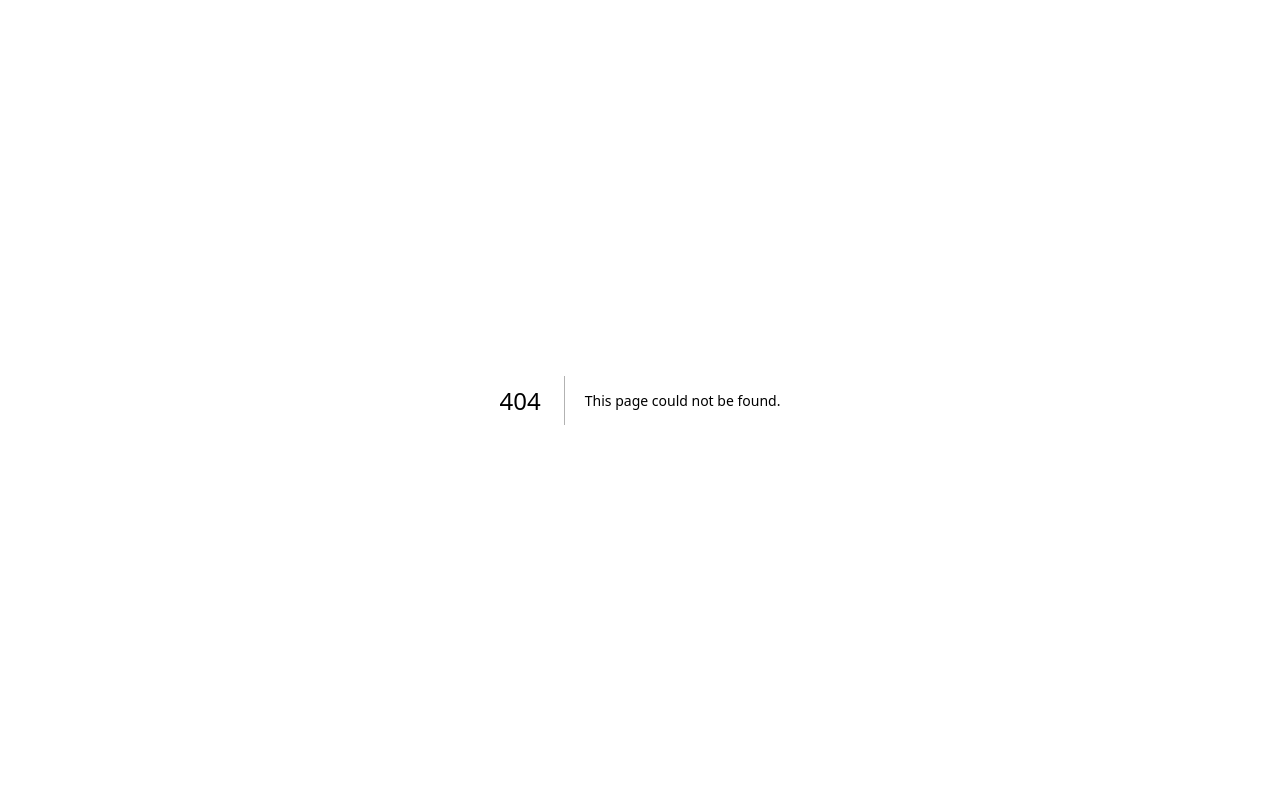
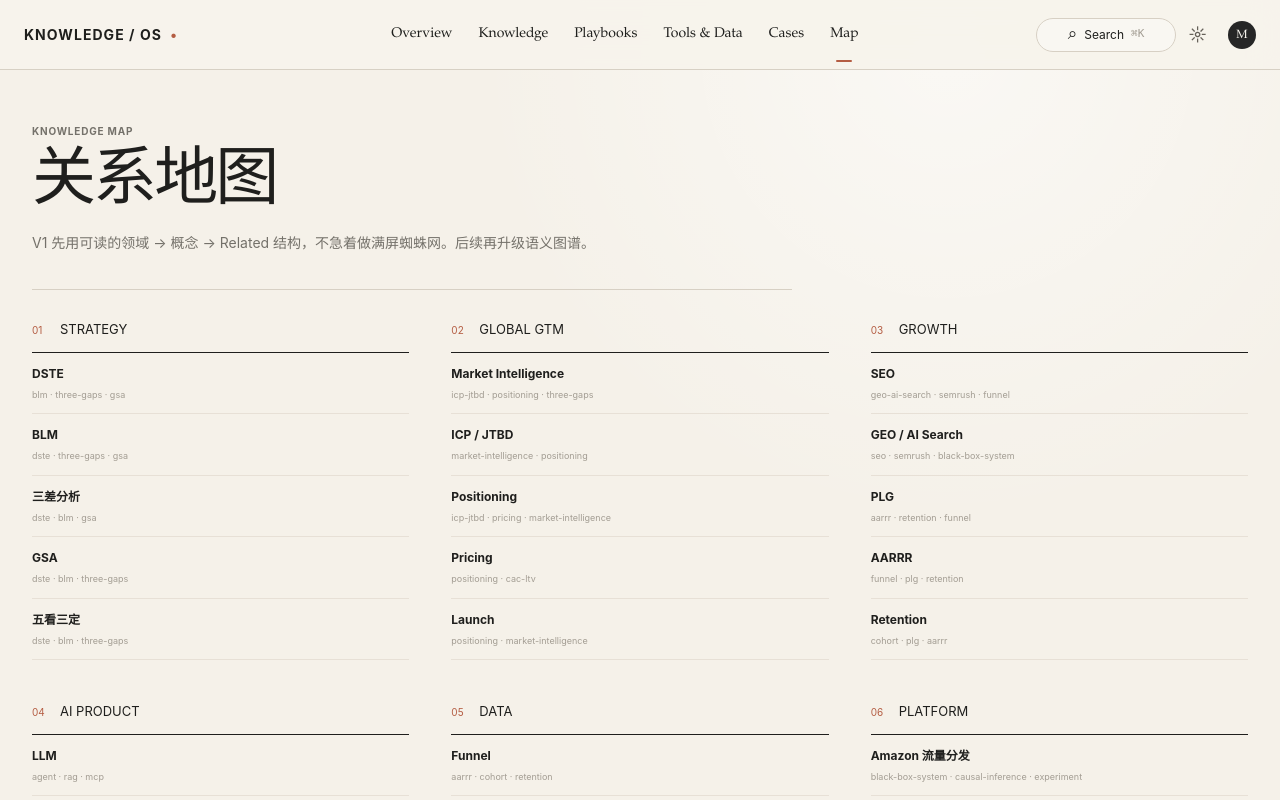
Before and after one commit to water3ovo/Knowledge-OS, a Next.js app: page /map in a window 1280 px wide. Before the commit this address had no page. Shown: the top 800 px of the page. Built offline with nearby package versions, Linux system fonts and the light colour scheme.

Commit message:
phase3: add readable knowledge map

```diff
--- /dev/null
+++ b/app/map/page.tsx
@@ -0,0 +1,7 @@
+import SectionHeader from "../section-header";
+import { getDomainGroups, getKnowledge } from "@/lib/content";
+
+export default function MapPage(){
+  const knowledge=getKnowledge(); const groups=getDomainGroups(knowledge);
+  return <main className="app-shell"><SectionHeader active="Map"/><section className="section-page"><header className="section-hero"><p className="section-kicker">KNOWLEDGE MAP</p><h1>关系地图</h1><p>V1 先用可读的领域 → 概念 → Related 结构，不急着做满屏蜘蛛网。后续再升级语义图谱。</p></header><div className="map-columns">{groups.map(group=><section key={group.key}><div className="map-domain-title"><span>{group.index}</span><h2>{group.title}</h2></div>{group.concepts.map(item=><a className="map-item" href={`/knowledge/${item.slug}`} key={item.id}><strong>{item.title}</strong><small>{item.related.slice(0,3).join(" · ")||"—"}</small></a>)}</section>)}</div></section></main>;
+}
```
